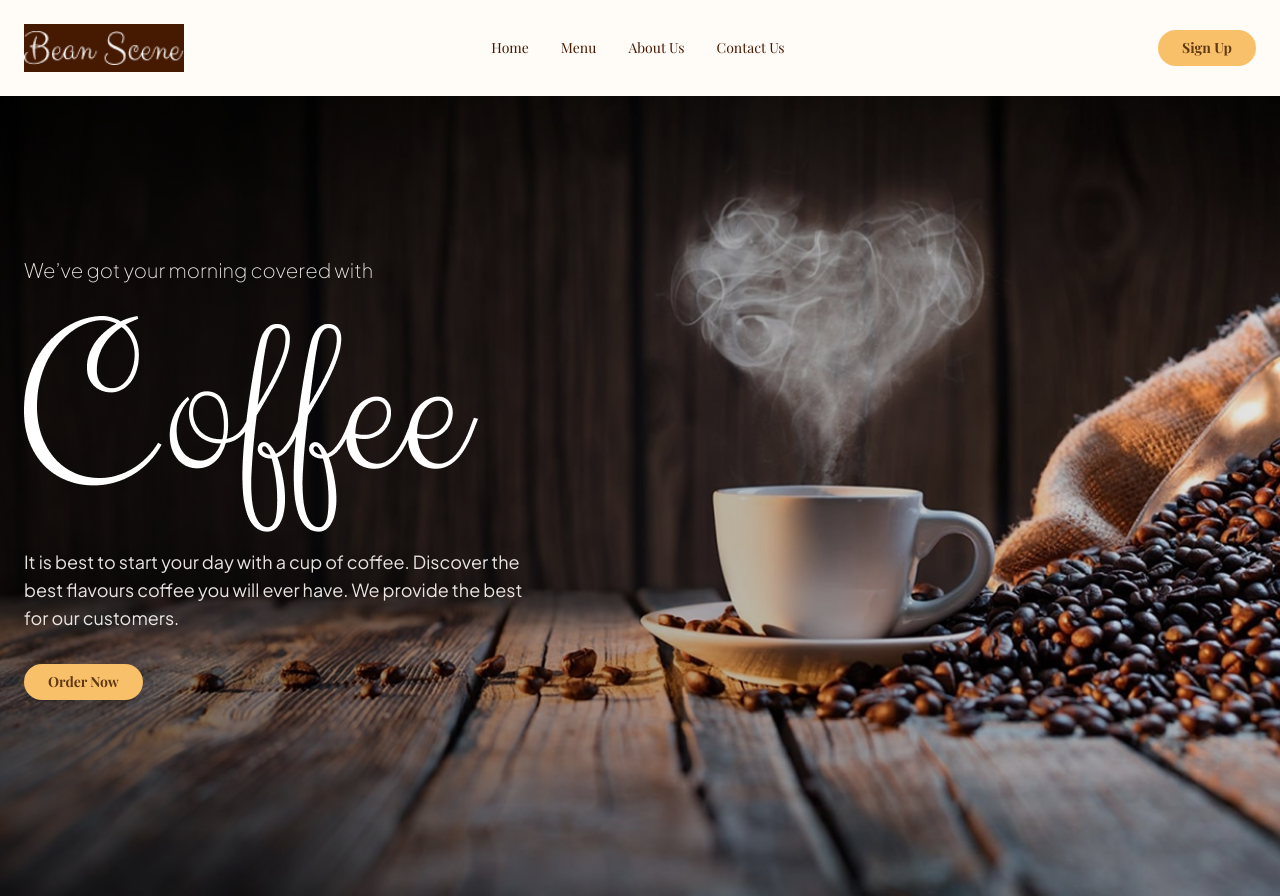
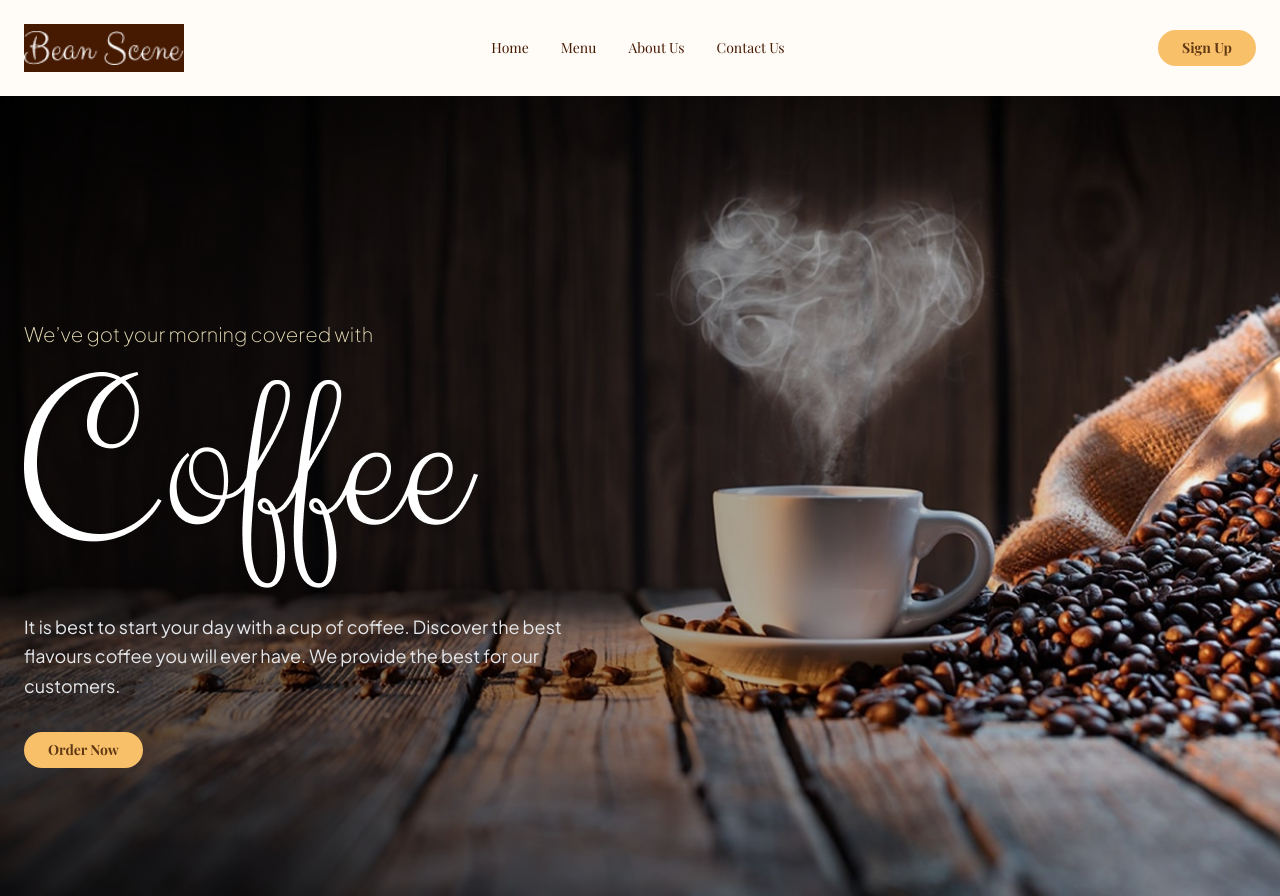
Before and after one commit to Dot010/bean-scene-coffee, a Next.js app: page / in a window 1280 px wide. Built offline with nearby package versions, Linux system fonts and the light colour scheme; a web font is replaced by a local one.

Commit message:
feat: adicionar animacoes dinamicas de entrada e parallax no Hero com GSAP

```diff
--- a/components/landing/hero.tsx
+++ b/components/landing/hero.tsx
@@ -1,55 +1,155 @@
+'use client';
+
+import { useRef } from 'react';
 import Image from 'next/image';
+import gsap from 'gsap';
+import { ScrollTrigger } from 'gsap/ScrollTrigger';
+import { useGSAP } from '@gsap/react';
+
 import { Button } from '../ui/buttons';
-
 import { Container } from '../ui/container';
-import { Text } from '../ui/text'
+import { Text } from '../ui/text';
 
 import HeroBackground from '../../public/images/hero.png';
-import Coffee from '../../public/images/Coffee.png'
+import Coffee from '../../public/images/Coffee.png';
+
+gsap.registerPlugin(ScrollTrigger);
+
 const Hero = () => {
+  const containerRef = useRef<HTMLElement>(null);
+
+  useGSAP(
+    () => {
+      const tl = gsap.timeline({
+        defaults: { ease: 'power3.out' },
+      });
+
+      // 1. Revelação da Imagem de Fundo (Efeito Slow Zoom / Scale In)
+      tl.fromTo(
+        '.hero-bg',
+        { scale: 1.15, opacity: 0 },
+        { scale: 1, opacity: 1, duration: 1.4, ease: 'power2.out' }
+      );
+
+      // 2. Animação da legenda inicial
+      tl.fromTo(
+        '.hero-subtitle',
+        { y: 30, opacity: 0 },
+        { y: 0, opacity: 1, duration: 0.8 },
+        '-=0.9'
+      );
+
+      // 3. Imagem do Título "Coffee" com efeito elástico / pop-in
+      tl.fromTo(
+        '.hero-title-img',
+        { y: 40, opacity: 0, scale: 0.85 },
+        {
+          y: 0,
+          opacity: 1,
+          scale: 1,
+          duration: 1,
+          ease: 'back.out(1.6)',
+        },
+        '-=0.6'
+      );
+
+      // 4. Parágrafo descritivo
+      tl.fromTo(
+        '.hero-text',
+        { y: 30, opacity: 0 },
+        { y: 0, opacity: 1, duration: 0.8 },
+        '-=0.6'
+      );
+
+      // 5. Botão "Order Now" com impulso elástico no final
+      tl.fromTo(
+        '.hero-btn',
+        { y: 25, opacity: 0, scale: 0.9 },
+        {
+          y: 0,
+          opacity: 1,
+          scale: 1,
+          duration: 0.7,
+          ease: 'back.out(1.8)',
+          onComplete: () => {
+            // Limpa propriedades inline do GSAP para permitir interatividade/hover do Tailwind sem interferências
+            gsap.set('.hero-subtitle, .hero-title-img, .hero-text, .hero-btn', {
+              clearProps: 'transform,opacity',
+            });
+          },
+        },
+        '-=0.5'
+      );
+
+      // 6. Efeito Parallax na imagem de fundo ao fazer scroll na página
+      gsap.to('.hero-bg', {
+        yPercent: 18,
+        ease: 'none',
+        scrollTrigger: {
+          trigger: containerRef.current,
+          start: 'top top',
+          end: 'bottom top',
+          scrub: true,
+        },
+      });
+    },
+    { scope: containerRef }
+  );
+
   return (
-    <section className="relative min-h-screen w-full items-center overflow-hidden">
+    <section
+      ref={containerRef}
+      className="relative flex min-h-screen w-full items-center overflow-hidden"
+    >
+      {/* Container da Imagem de Fundo (necessário para o efeito Parallax) */}
+      <div className="hero-bg absolute inset-0 z-0 h-full w-full">
         <Image
           src={HeroBackground}
           alt="Bean Scene Background"
           fill
           priority
-        className="object-center object-cover"
+          className="object-cover object-center"
         />
-
-      {/* Overlay */}
-      <div className="absolute inset-0 z-0 bg-linear-to-r from-black/60 via-black/30 to-black/10" />
+        {/* Overlay escuro de contraste */}
+        <div className="absolute inset-0 bg-gradient-to-r from-black/70 via-black/40 to-transparent" />
+      </div>
 
       <Container className="relative z-10 w-full pt-40 pb-16">
         <div className="max-w-2xl">
-            <Text size="lg" className='mb-8 block font-extralight'>
+          {/* Subtítulo */}
+          <div className="hero-subtitle">
+            <Text size="lg" className="mb-6 block font-extralight text-amber-100/90">
               We’ve got your morning covered with
             </Text>
-          <div className='mb-4'>
+          </div>
+
+          {/* Imagem do Título "Coffee" */}
+          <div className="hero-title-img mb-6">
             <Image
               src={Coffee}
-              alt='CoffeeLogo'
-              className='h-auto w-auto'
+              alt="Coffee"
+              className="h-auto w-auto max-w-full drop-shadow-lg"
+              priority
             />
-
           </div>
 
+          {/* Texto Descritivo */}
+          <div className="hero-text">
+            <Text className="mb-8 max-w-xl text-base leading-relaxed text-gray-200 md:text-lg">
+              It is best to start your day with a cup of coffee. Discover the best
+              flavours coffee you will ever have. We provide the best for our
+              customers.
+            </Text>
+          </div>
 
-            <Text className="mb-8 max-w-xl" >
-              It is best to start your day with a cup of coffee.
-              Discover the <br />
-              best flavours coffee you will ever have. We provide the best <br />
-              for our customers.
-            </Text>
-
-            <div>
+          {/* Botão de Ação */}
+          <div className="hero-btn">
             <Button href="#menu" variant="primary">
               Order Now
             </Button>
           </div>
         </div>
       </Container>
-
     </section>
   );
 };
```
Lines whose indentation alone changed are shown as unchanged.
